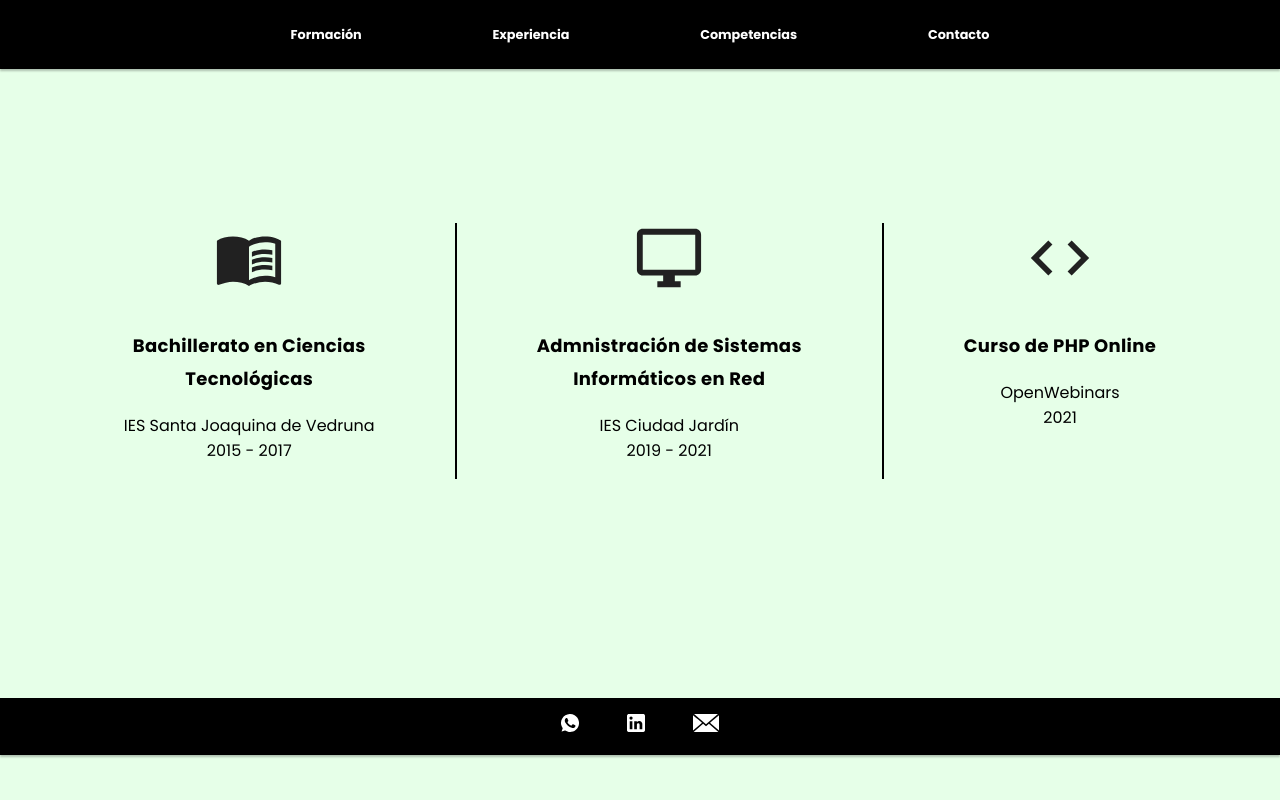
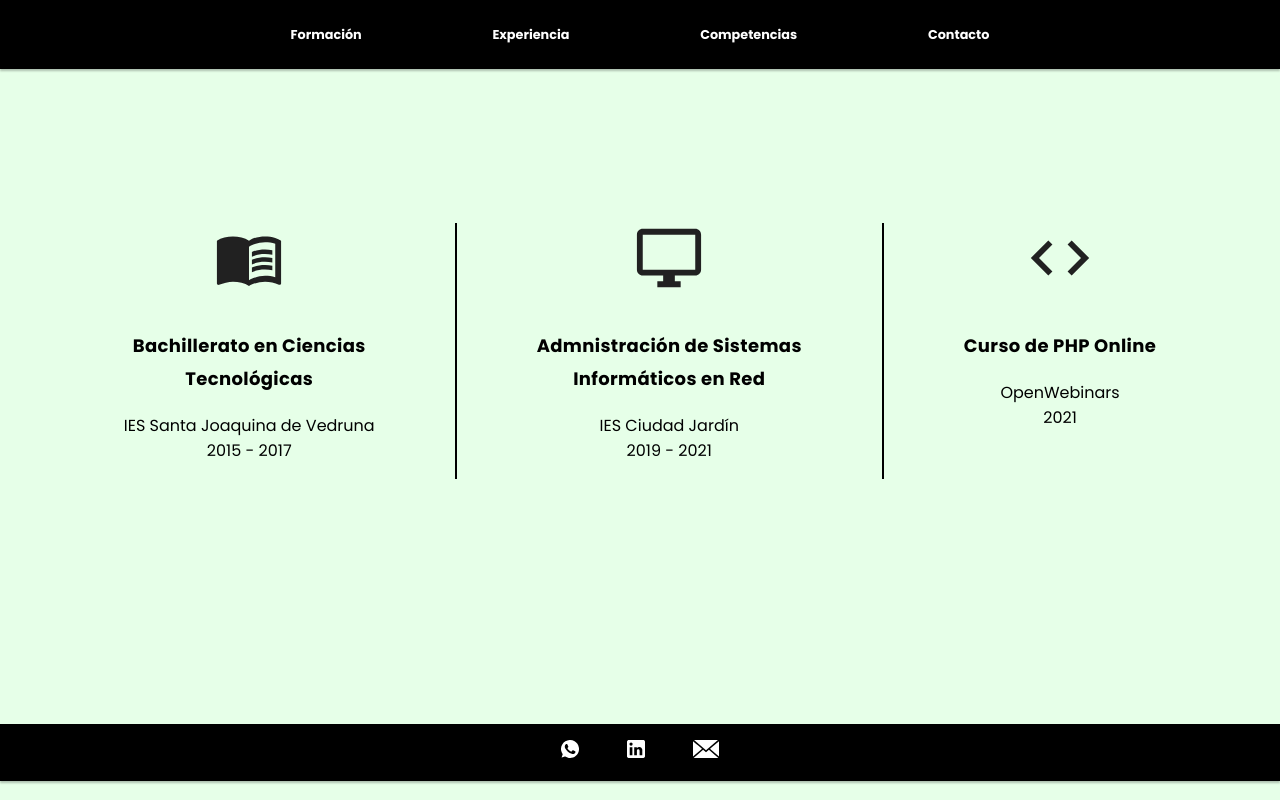
Before and after one commit to mpachecogfx/mpd.github.io, a plain HTML site: page formacion.html in a window 1280 px wide. Drawn offline with Linux system fonts and the light colour scheme.

Commit message:
Update main.css

```diff
--- a/CSS/formacion/main.css
+++ b/CSS/formacion/main.css
@@ -115,7 +115,7 @@ header div li {
 .footer {
   -webkit-box-shadow: 0px 2px 2px rgba(0, 0, 0, 0.25);
           box-shadow: 0px 2px 2px rgba(0, 0, 0, 0.25);
-  margin-top: 8%;
+  margin-top: 10%;
   background: black;
   padding: 5% 0;
   display: -webkit-box;
@@ -252,7 +252,7 @@ header div li {
     border: 1px solid #000000;
   }
   .footer {
-    margin-top: 8%;
+    margin-top: 10%;
     background: black;
     padding: 1em 0;
     display: -webkit-box;
```
